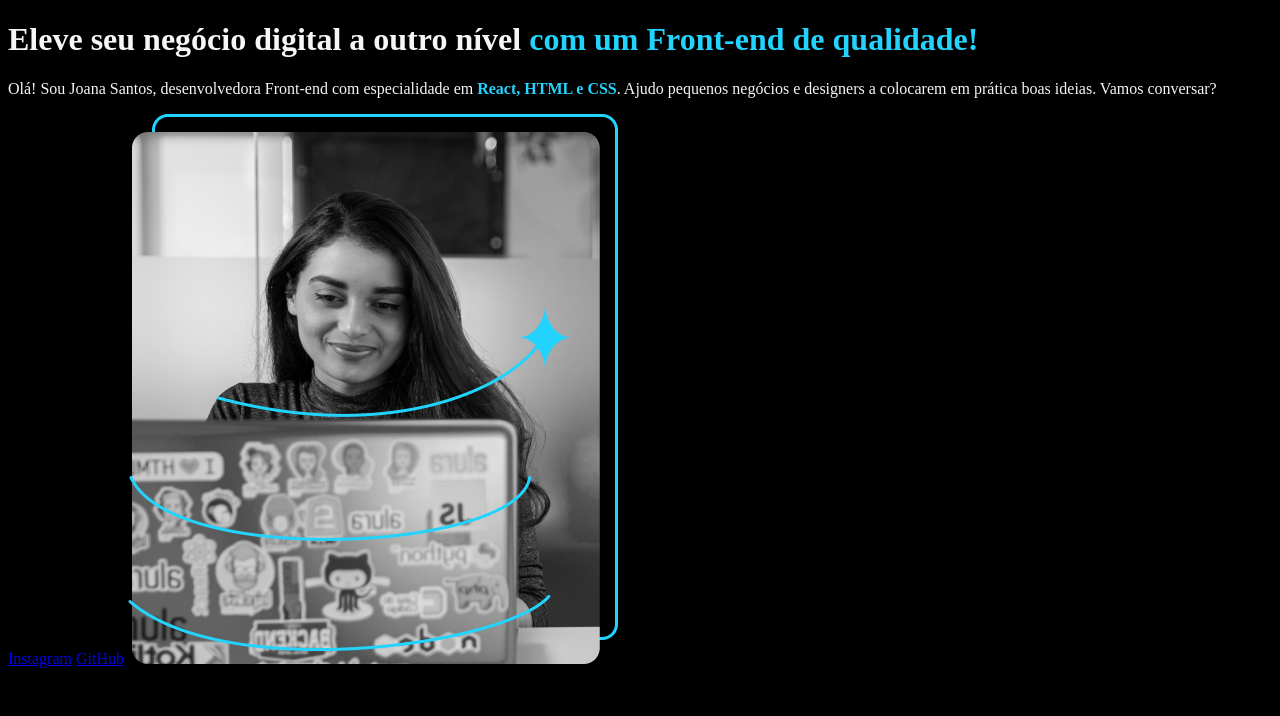
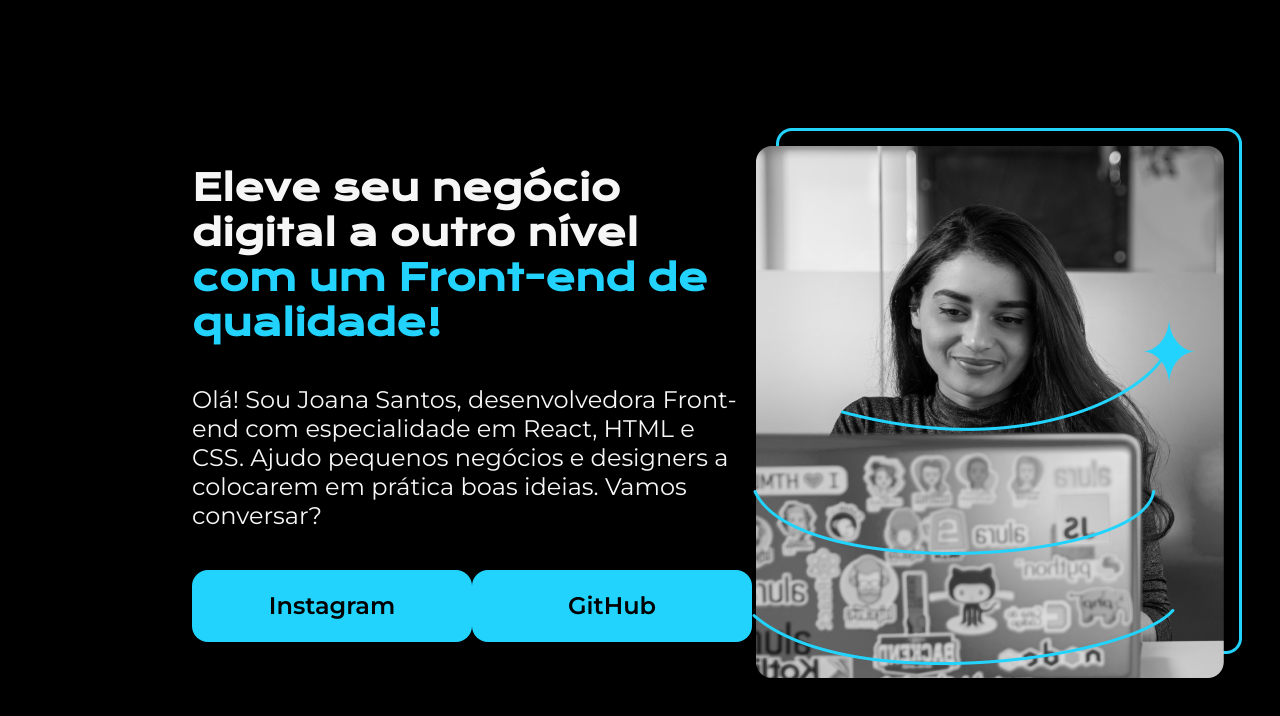
Before and after one commit to luanpoppe/alura_formacao_html_css, a plain HTML site: page index.html in a window 1280 px wide. Drawn offline with nearby package versions, Linux system fonts and the light colour scheme.

Commit message:
Revert "Fim do segundo curso do Alura"
This reverts commit a5811ed6f7cfb6be12f917c1f5039b43d3d5a57e.

```diff
--- a/index.html
+++ b/index.html
@@ -1,5 +1,6 @@
 <!DOCTYPE html>
 <html lang="pt-br">
+
 <head>
     <meta charset="UTF-8">
     <meta http-equiv="X-UA-Compatible" content="IE=edge">
@@ -7,22 +8,28 @@
     <title>Portifolio</title>
     <link rel="stylesheet" href="style.css">
 </head>
+
 <body>
     <header></header>
-    <main>
-        <h1>
-            Eleve seu negócio digital a outro nível
-            <strong>com um Front-end de qualidade!
-            </strong></h1>
-            <p>Olá! Sou Joana Santos, desenvolvedora
-            Front-end com especialidade em <strong>React, HTML e
-            CSS</strong>. Ajudo pequenos negócios e designers a
-            colocarem em prática boas ideias. Vamos
-            conversar?</p>
-            <a href="https://instagram.com/rafaballerini">Instagram</a>
-            <a href="https://github.com/guilhermeonrails">GitHub</a>
-            <img src="imagem.png" alt="Foto da Joana Santos programando">
+    <main class="apresentacao">
+        <section class="apresentacao__conteudo">
+            <h1 class="apresentacao__conteudo__titulo">Eleve seu negócio digital a outro nível
+                <strong class="titulo-destaque">com um Front-end de qualidade!
+                </strong>
+            </h1>
+            <p class="apresentacao__conteudo__texto">Olá! Sou Joana Santos, desenvolvedora
+                Front-end com especialidade em React, HTML e
+                CSS. Ajudo pequenos negócios e designers a
+                colocarem em prática boas ideias. Vamos
+                conversar?</p>
+            <div class="apresentacao__links">
+                <a class="apresentacao__links_link" href="https://instagram.com/rafaballerini">Instagram</a>
+                <a class="apresentacao__links_link" href="https://github.com/guilhermeonrails">GitHub</a>
+            </div>
+        </section>
+        <img src="imagem.png" alt="Foto da Joana Santos programando">
     </main>
     <footer></footer>
 </body>
+
 </html>
--- a/style.css
+++ b/style.css
@@ -1,3 +1,9 @@
+@import url('https://fonts.googleapis.com/css2?family=Krona+One&family=Montserrat:wght@400;600&display=swap');
+
+*{
+    margin: 0;
+    padding: 0;
+}
 body{
     background-color: #000000;
     color: #F6F6F6;
@@ -6,3 +12,45 @@ body{
 strong{
     color: #22D4FD;
 }
+
+.apresentacao{
+    margin: 10% 15%;
+    display: flex;
+    align-items: center;
+    justify-content: space-between;
+}
+
+.apresentacao__conteudo {
+    width: 615px;
+    display: flex;
+    flex-direction: column;
+    gap: 40px;
+}
+
+.apresentacao__conteudo__titulo {
+    font-size: 36px;
+    font-family: 'Krona One', sans-serif;
+}
+
+.apresentacao__conteudo__texto {
+    font-size: 24px;
+    font-family:  'Montserrat', sans-serif;
+}
+
+.apresentacao__links {
+    display: flex;
+    justify-content: space-between;
+}
+
+.apresentacao__links_link {
+    background-color: #22D4FD;
+    width: 280px;
+    text-align: center;
+    border-radius: 16px;
+    font-size: 24px;
+    font-weight: 600;
+    padding: 21.5px 0;
+    text-decoration: none;
+    color: #000000;
+    font-family:  'Montserrat', sans-serif;
+}
```
